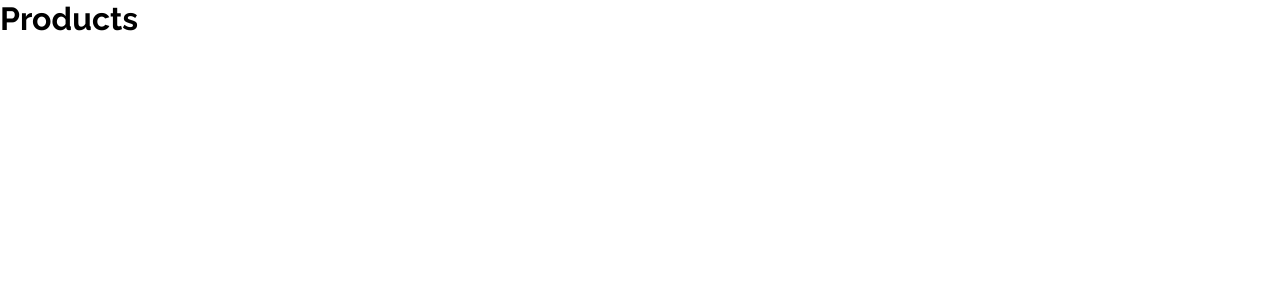
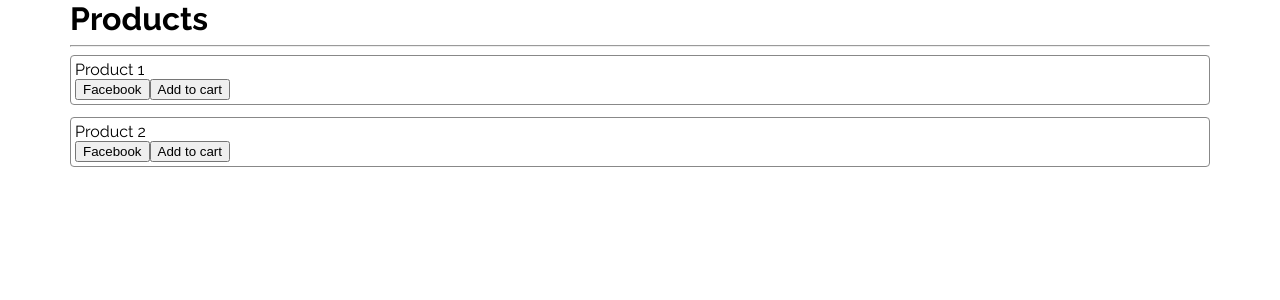
Before and after one commit to mohammad-issa/missa, a React (Create React App) app: page /products in a window 1280 px wide. Shown: the top 300 px of the page. Built offline with nearby package versions, Linux system fonts and the light colour scheme.

Commit message:
init products

```diff
--- /dev/null
+++ b/src/components/ProductCard/ProductCard.css
@@ -0,0 +1,6 @@
+.product-card {
+    border: 1px solid #888888;
+    padding: 4px;
+    border-radius: 4px;
+    margin-bottom: 12px;
+}
--- a/src/components/ProductCard/ProductCard.js
+++ b/src/components/ProductCard/ProductCard.js
@@ -1,9 +1,32 @@
 import React, { Component } from 'react';
 
+import './ProductCard.css';
+
 export class ProductCard extends Component {
+  constructor(props) {
+    super(props);
+
+    this.shareWithFB= this.shareWithFB.bind(this);
+    this.addToCart= this.addToCart.bind(this);
+  }
+
+  shareWithFB() {
+    alert('share with facebook');
+  }
+
+  addToCart() {
+    alert('add to cart');
+  }
+
   render() {
     return (
-      <h1>ProductCard</h1>
+      <div className='product-card'>
+        <p>{this.props.item.name}</p>
+        <div>
+          <button onClick={this.shareWithFB}>Facebook</button>
+          <button onClick={this.addToCart}>Add to cart</button>
+        </div>
+      </div>
     );
   }
 }
--- /dev/null
+++ b/src/pages/products/products.css
@@ -0,0 +1,4 @@
+.products-warpper {
+    width: 1140px;
+    margin: 0 auto;
+}
--- a/src/pages/products/products.js
+++ b/src/pages/products/products.js
@@ -1,9 +1,40 @@
 import React, { Component } from 'react';
+import { ProductCard } from '../../components/ProductCard/ProductCard';
+
+import './products.css';
 
 export class Products extends Component {
+  constructor(props) {
+    super(props);
+
+    this.state = {
+      products: [
+        {
+          name: 'Product 1'
+        }, {
+          name: 'Product 2'
+        }
+      ]
+    }
+
+    this.renderCards = this.renderCards.bind(this);
+  }
+
+  renderCards() {
+    return this.state.products.map((item, index) => {
+      return <ProductCard key={index} item={item}/>
+    })
+  }
+
   render() {
     return (
-      <h1>Products</h1>
+      <div className='products-warpper'>
+        <h1>Products</h1>
+        <hr/>
+        <div className='products-list'>
+          {this.renderCards()}
+        </div>
+      </div>
     );
   }
 }
```
